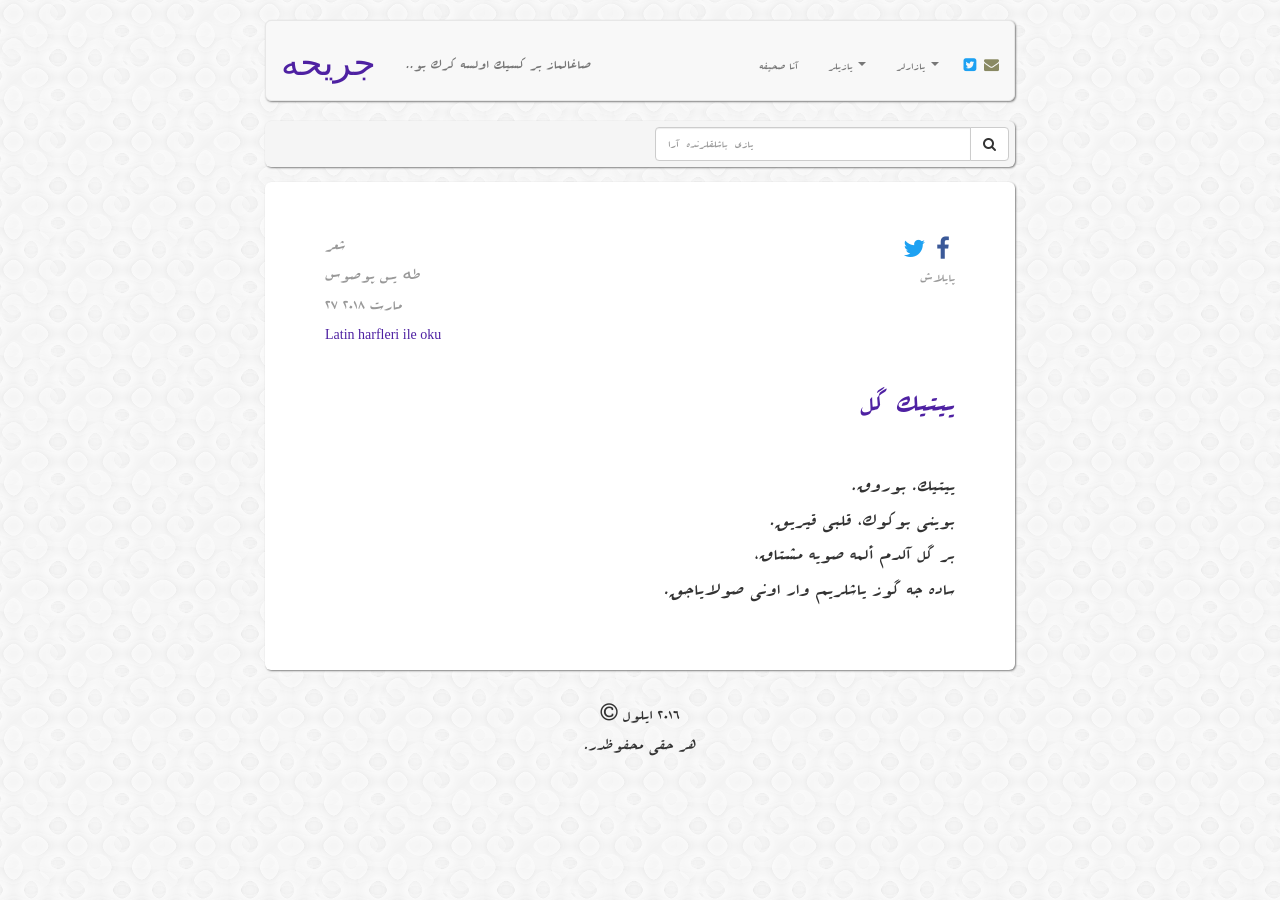
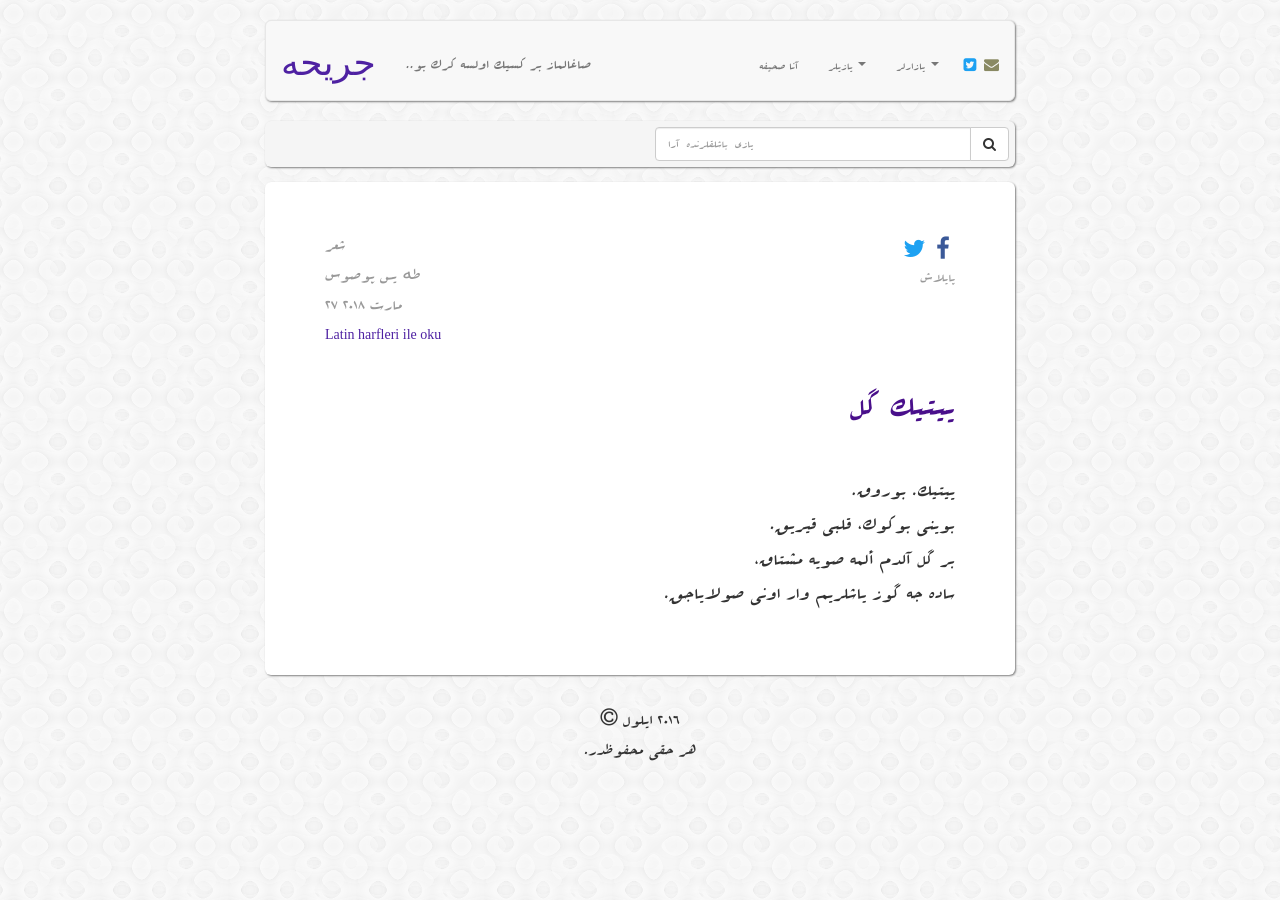
Before and after one commit to muhammedaydogdu/muhammedaydogdu.github.io, a Jekyll site: the page built from _posts/2018-03-27-yitik-gul-os.md, in a window 1280 px wide. Built offline with Jekyll 4.4.1, drawn with Linux system fonts in a browser that asks for light colours; some web fonts are replaced.

Commit message:
Update style.css

```diff
--- a/css/style.css
+++ b/css/style.css
@@ -32,7 +32,7 @@
 }
 
 h2 {
-  color: #4E21A2;
+  color: #490F8B;
 }
 
 .container .navbar {
@@ -143,7 +143,7 @@
 }
 
 .container .jumbotron h2.os-text {
-  font-size: 36px;
+  font-size: 40px;
 }
 
 #os-baslik {
```
